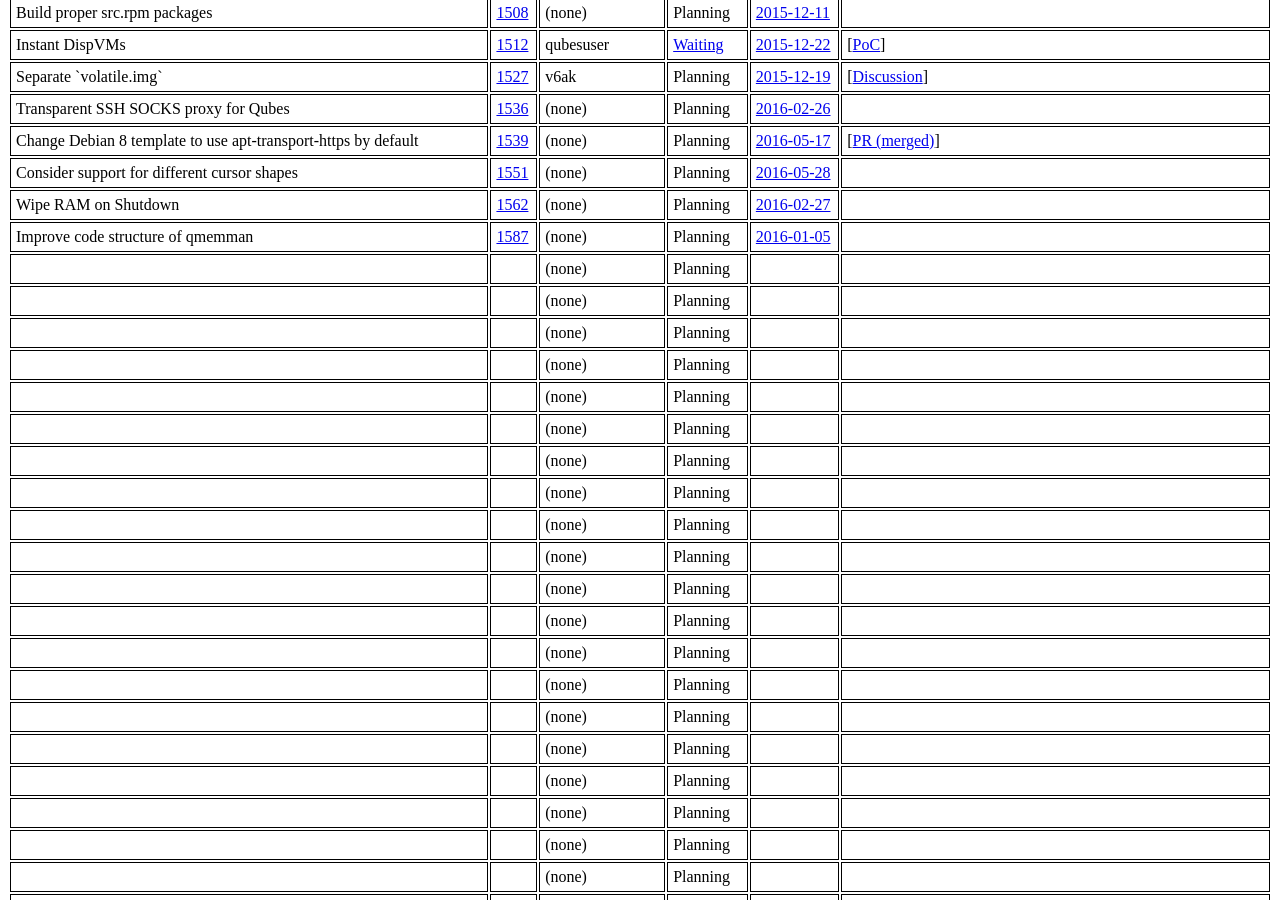
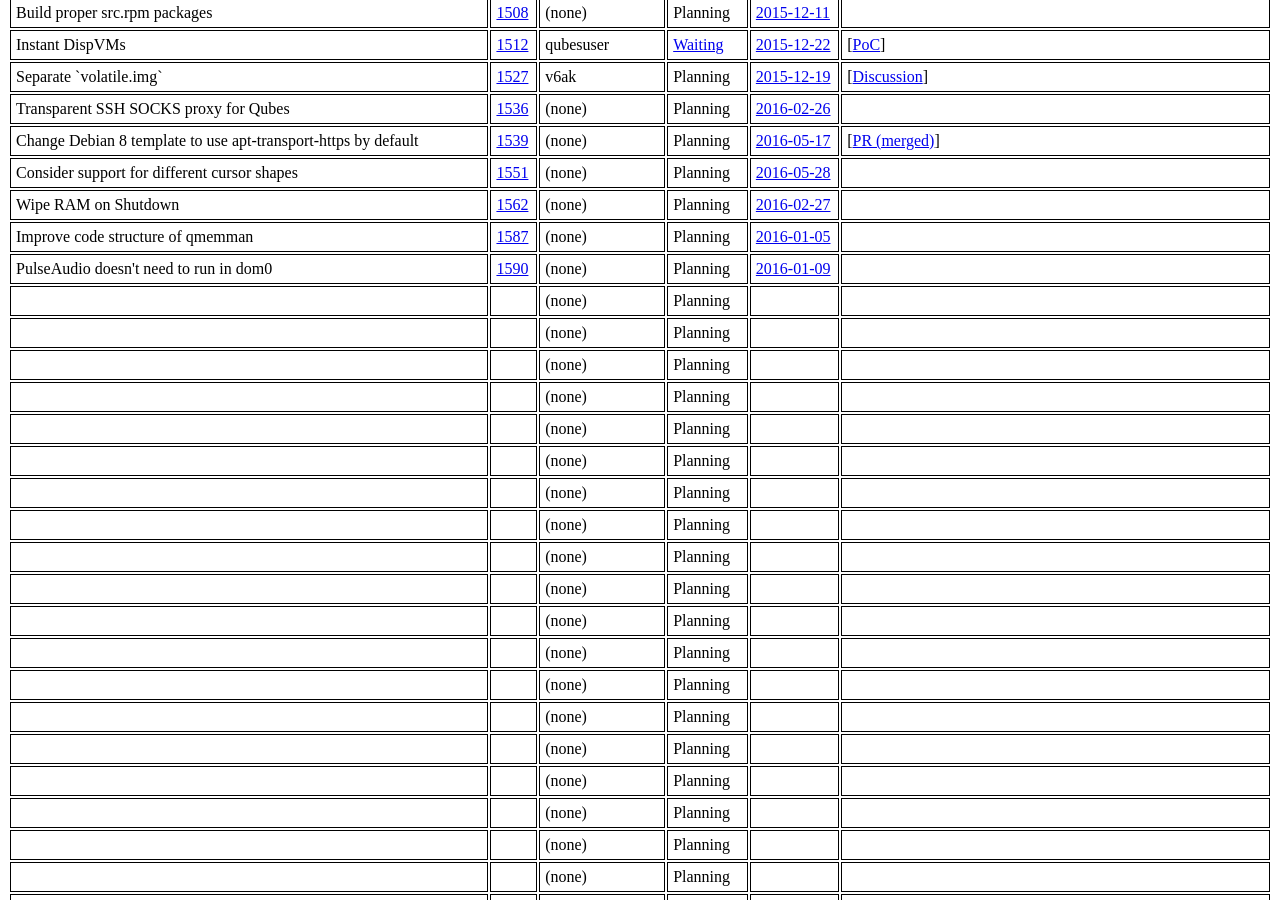
Before and after one commit to QubesOS/qubes-issues, a Jekyll site: the page built from index.md, in a window 1280 px wide and 900 px high, scrolled down 2240 px. Built offline with Jekyll 4.4.1, drawn with Linux system fonts in a browser that asks for light colours.

Commit message:
Track #1590

```diff
--- a/_data/features.yml
+++ b/_data/features.yml
@@ -992,15 +992,15 @@
   - desc   :
     url    :
 
-- name   :
-  issue  :
+- name   : PulseAudio doesn't need to run in dom0
+  issue  : 1590
   devs   :
   status :
-    term   :
+    term   : Planning
     url    :
   updated:
-    date   :
-    url    :
+    date   : 2016-01-09
+    url    : https://github.com/QubesOS/qubes-issues/issues/1590#issuecomment-170241605
   info   :
   - desc   :
     url    :
```
